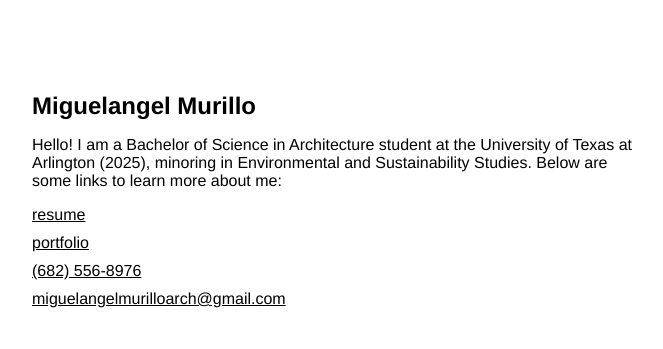
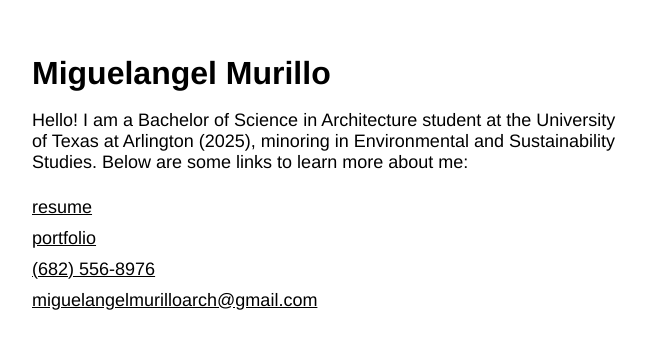
Before and after one commit to migdoro/Migdoro.github.io, a plain HTML site: page index.html in a window 1280 px wide. Shown: the part 223-572 px from the top of the page, without its empty margins (308-971 px from the left). Drawn offline with Linux system fonts and the light colour scheme; a web font is replaced by a local one.

Commit message:
Add files via upload

```diff
--- a/index.html
+++ b/index.html
@@ -17,22 +17,31 @@
       display: flex;
       justify-content: center;
       align-items: center;
-      height: 100vh;
+      min-height: 100vh;
       margin: 0;
       padding: 20px;
+      box-sizing: border-box;
     }
     .container {
       max-width: 600px;
+      width: 100%;
       text-align: left;
     }
     h1 {
-      font-size: 24px;
+      font-size: clamp(1.5rem, 4vw, 2rem);
+      margin-bottom: 1rem;
+    }
+    p {
+      font-size: clamp(1rem, 2.5vw, 1.125rem);
+      margin-bottom: 1.5rem;
     }
     a {
       color: black;
       text-decoration: underline;
       display: block;
       margin-bottom: 10px;
+      font-size: clamp(1rem, 2.5vw, 1.125rem);
+      word-wrap: break-word;
     }
   </style>
 </head>
```
